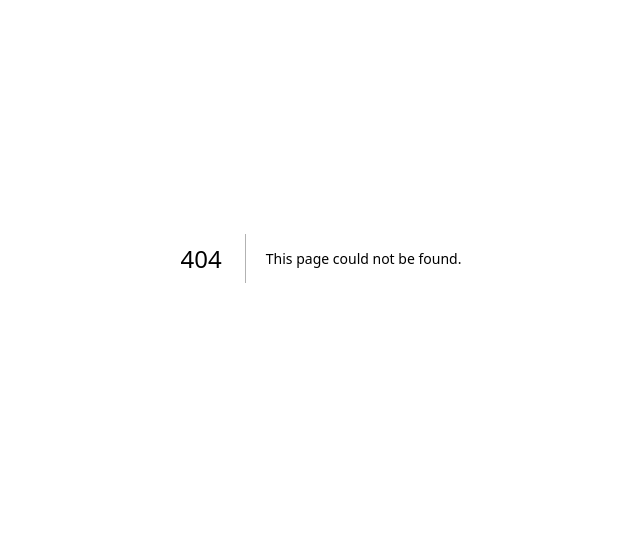
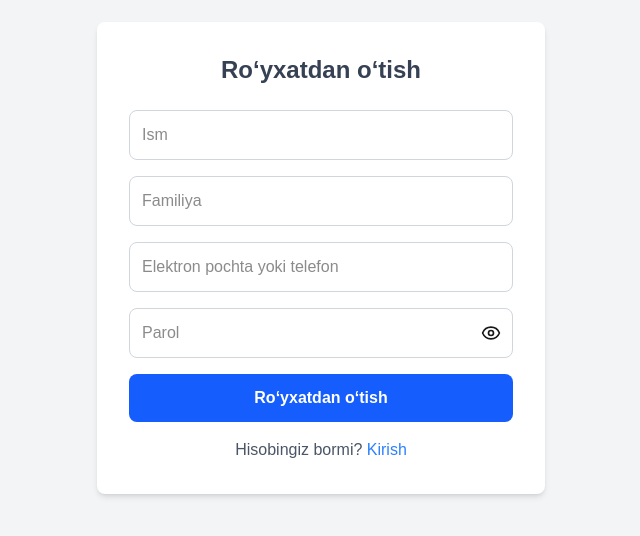
Before and after one commit to Miraziz719/family, a Next.js app: page /auth/register in a window 1280 px wide. Before the commit this address had no page. Shown: the part 142-678 px from the top of the page, without its empty margins (319-959 px from the left). Built offline with nearby package versions, Linux system fonts and the light colour scheme.

Commit message:
login and register ui done

```diff
--- /dev/null
+++ b/app/(root)/auth/login/page.tsx
@@ -0,0 +1,74 @@
+"use client";
+
+import { useState } from "react";
+import { EyeIcon, EyeOffIcon } from "lucide-react";
+
+const Login = () => {
+  const [form, setForm] = useState({
+    emailOrPhone: "",
+    password: "",
+  });
+  const [showPassword, setShowPassword] = useState(false);
+
+  const handleChange = (e: React.ChangeEvent<HTMLInputElement>) => {
+    setForm({ ...form, [e.target.name]: e.target.value });
+  };
+
+  const handleSubmit = (e: React.FormEvent) => {
+    e.preventDefault();
+    console.log("Login ma'lumotlari:", form);
+  };
+
+  return (
+    <div className="flex justify-center items-center min-h-screen bg-gray-100">
+      <div className="bg-white p-8 rounded-lg shadow-md w-full max-w-md">
+        <h2 className="text-2xl font-bold text-center text-gray-700 mb-6">
+          Tizimga kirish
+        </h2>
+        <form onSubmit={handleSubmit} className="space-y-4">
+          <input
+            type="text"
+            name="emailOrPhone"
+            placeholder="Elektron pochta yoki telefon"
+            value={form.emailOrPhone}
+            onChange={handleChange}
+            className="w-full p-3 border outline-none border-gray-300 rounded-lg focus:ring-2 focus:ring-blue-500"
+            required
+          />
+          <div className="relative">
+            <input
+              type={showPassword ? "text" : "password"}
+              name="password"
+              placeholder="Parol"
+              value={form.password}
+              onChange={handleChange}
+              className="w-full p-3 border outline-none border-gray-300 rounded-lg focus:ring-2 focus:ring-blue-500"
+              required
+            />
+            <button
+              type="button"
+              className="absolute inset-y-0 right-3 flex items-center"
+              onClick={() => setShowPassword(!showPassword)}
+            >
+              {showPassword ? <EyeOffIcon className="w-5 h-5" /> : <EyeIcon className="w-5 h-5" />}
+            </button>
+          </div>
+          <button
+            type="submit"
+            className="w-full bg-blue-600 text-white py-3 rounded-lg font-semibold hover:bg-blue-700 transition duration-300"
+          >
+            Kirish
+          </button>
+        </form>
+        <p className="text-center mt-4 text-gray-600">
+          Hisobingiz yo‘qmi?{" "}
+          <a href="/auth/register" className="text-blue-500 hover:underline">
+            Ro‘yxatdan o‘tish
+          </a>
+        </p>
+      </div>
+    </div>
+  );
+};
+
+export default Login;
--- /dev/null
+++ b/app/(root)/auth/register/page.tsx
@@ -0,0 +1,95 @@
+"use client";
+
+import { useState } from "react";
+import { EyeIcon, EyeOffIcon } from "lucide-react";
+
+const Register = () => {
+  const [showPassword, setShowPassword] = useState(false);
+
+  const [form, setForm] = useState({
+    firstName: "",
+    lastName: "",
+    emailOrPhone: "",
+    password: "",
+  });
+
+  const handleChange = (e: React.ChangeEvent<HTMLInputElement>) => {
+    setForm({ ...form, [e.target.name]: e.target.value });
+  };
+
+  const handleSubmit = (e: React.FormEvent) => {
+    e.preventDefault();
+    console.log("Ro‘yxatdan o‘tish ma'lumotlari:", form);
+  };
+
+  return (
+    <div className="flex justify-center items-center min-h-screen bg-gray-100">
+      <div className="bg-white p-8 rounded-lg shadow-md w-full max-w-md">
+        <h2 className="text-2xl font-bold text-center text-gray-700 mb-6">
+          Ro‘yxatdan o‘tish
+        </h2>
+        <form onSubmit={handleSubmit} className="space-y-4">
+          <input
+            type="text"
+            name="firstName"
+            placeholder="Ism"
+            value={form.firstName}
+            onChange={handleChange}
+            className="w-full p-3 border outline-none border-gray-300 rounded-lg focus:ring-2 focus:ring-blue-500"
+            required
+          />
+          <input
+            type="text"
+            name="lastName"
+            placeholder="Familiya"
+            value={form.lastName}
+            onChange={handleChange}
+            className="w-full p-3 border outline-none border-gray-300 rounded-lg focus:ring-2 focus:ring-blue-500"
+            required
+          />
+          <input
+            type="text"
+            name="emailOrPhone"
+            placeholder="Elektron pochta yoki telefon"
+            value={form.emailOrPhone}
+            onChange={handleChange}
+            className="w-full p-3 border outline-none border-gray-300 rounded-lg focus:ring-2 focus:ring-blue-500"
+            required
+          />
+           <div className="relative">
+            <input
+              type={showPassword ? "text" : "password"}
+              name="password"
+              placeholder="Parol"
+              value={form.password}
+              onChange={handleChange}
+              className="w-full p-3 border outline-none border-gray-300 rounded-lg focus:ring-2 focus:ring-blue-500"
+              required
+            />
+            <button
+              type="button"
+              className="absolute inset-y-0 right-3 flex items-center"
+              onClick={() => setShowPassword(!showPassword)}
+            >
+              {showPassword ? <EyeOffIcon className="w-5 h-5" /> : <EyeIcon className="w-5 h-5" />}
+            </button>
+          </div>
+          <button
+            type="submit"
+            className="w-full bg-blue-600 text-white py-3 rounded-lg font-semibold hover:bg-blue-700 transition duration-300"
+          >
+            Ro‘yxatdan o‘tish
+          </button>
+        </form>
+        <p className="text-center mt-4 text-gray-600">
+          Hisobingiz bormi?{" "}
+          <a href="/auth/login" className="text-blue-500 hover:underline">
+            Kirish
+          </a>
+        </p>
+      </div>
+    </div>
+  );
+};
+
+export default Register;
--- a/app/page.tsx
+++ b/app/page.tsx
@@ -1,104 +1,21 @@
-import Image from "next/image";
+"use client";
 
-export default function Home() {
-  return (
-    <div className="grid grid-rows-[20px_1fr_20px] items-center justify-items-center min-h-screen p-8 pb-20 gap-16 sm:p-20 font-[family-name:var(--font-geist-sans)]">
-      <main className="flex flex-col gap-[32px] row-start-2 items-center sm:items-start">
-        <Image
-          className="dark:invert"
-          src="/next.svg"
-          alt="Next.js logo"
-          width={180}
-          height={38}
-          priority
-        />
-        <h1 className="text-7xl text-blue-600">Salom Bu Jamshidbek</h1>
-        <ol className="list-inside list-decimal text-sm/6 text-center sm:text-left font-[family-name:var(--font-geist-mono)]">
-          <li className="mb-2 tracking-[-.01em]">
-            Get started by editing{" "}
-            <code className="bg-black/[.05] dark:bg-white/[.06] px-1 py-0.5 rounded font-[family-name:var(--font-geist-mono)] font-semibold">
-              app/page.tsx
-            </code>
-            .
-          </li>
-          <li className="tracking-[-.01em]">
-            Save and see your changes instantly.
-          </li>
-        </ol>
+import { useRouter } from "next/navigation";
+import { useEffect } from "react";
 
-        <div className="flex gap-4 items-center flex-col sm:flex-row">
-          <a
-            className="rounded-full border border-solid border-transparent transition-colors flex items-center justify-center bg-foreground text-background gap-2 hover:bg-[#383838] dark:hover:bg-[#ccc] font-medium text-sm sm:text-base h-10 sm:h-12 px-4 sm:px-5 sm:w-auto"
-            href="https://vercel.com/new?utm_source=create-next-app&utm_medium=appdir-template-tw&utm_campaign=create-next-app"
-            target="_blank"
-            rel="noopener noreferrer"
-          >
-            <Image
-              className="dark:invert"
-              src="/vercel.svg"
-              alt="Vercel logomark"
-              width={20}
-              height={20}
-            />
-            Deploy now
-          </a>
-          <a
-            className="rounded-full border border-solid border-black/[.08] dark:border-white/[.145] transition-colors flex items-center justify-center hover:bg-[#f2f2f2] dark:hover:bg-[#1a1a1a] hover:border-transparent font-medium text-sm sm:text-base h-10 sm:h-12 px-4 sm:px-5 w-full sm:w-auto md:w-[158px]"
-            href="https://nextjs.org/docs?utm_source=create-next-app&utm_medium=appdir-template-tw&utm_campaign=create-next-app"
-            target="_blank"
-            rel="noopener noreferrer"
-          >
-            Read our docs
-          </a>
-        </div>
-      </main>
-      <footer className="row-start-3 flex gap-[24px] flex-wrap items-center justify-center">
-        <a
-          className="flex items-center gap-2 hover:underline hover:underline-offset-4"
-          href="https://nextjs.org/learn?utm_source=create-next-app&utm_medium=appdir-template-tw&utm_campaign=create-next-app"
-          target="_blank"
-          rel="noopener noreferrer"
-        >
-          <Image
-            aria-hidden
-            src="/file.svg"
-            alt="File icon"
-            width={16}
-            height={16}
-          />
-          Learn
-        </a>
-        <a
-          className="flex items-center gap-2 hover:underline hover:underline-offset-4"
-          href="https://vercel.com/templates?framework=next.js&utm_source=create-next-app&utm_medium=appdir-template-tw&utm_campaign=create-next-app"
-          target="_blank"
-          rel="noopener noreferrer"
-        >
-          <Image
-            aria-hidden
-            src="/window.svg"
-            alt="Window icon"
-            width={16}
-            height={16}
-          />
-          Examples
-        </a>
-        <a
-          className="flex items-center gap-2 hover:underline hover:underline-offset-4"
-          href="https://nextjs.org?utm_source=create-next-app&utm_medium=appdir-template-tw&utm_campaign=create-next-app"
-          target="_blank"
-          rel="noopener noreferrer"
-        >
-          <Image
-            aria-hidden
-            src="/globe.svg"
-            alt="Globe icon"
-            width={16}
-            height={16}
-          />
-          Go to nextjs.org →
-        </a>
-      </footer>
-    </div>
-  );
-}
+const page = () => {
+  const router = useRouter();
+
+  useEffect(() => {
+    const token = false
+    if (token) {
+      router.push("/");
+    }else{
+      router.push("/auth/register");
+      }
+  }, [router]);
+
+  return <div>Home page</div>;
+};
+
+export default page;
--- a/tsconfig.json
+++ b/tsconfig.json
@@ -22,6 +22,6 @@
       "@/*": ["./*"]
     }
   },
-  "include": ["next-env.d.ts", "**/*.ts", "**/*.tsx", ".next/types/**/*.ts"],
+  "include": ["next-env.d.ts", "**/*.ts", "**/*.tsx", ".next/types/**/*.ts", "app/(root)/auth/login/page.tsx"],
   "exclude": ["node_modules"]
 }
```
Also changed, not shown: package.json (+6 -5 lines), 1 other file (tests, documents, lock files or other folders).
